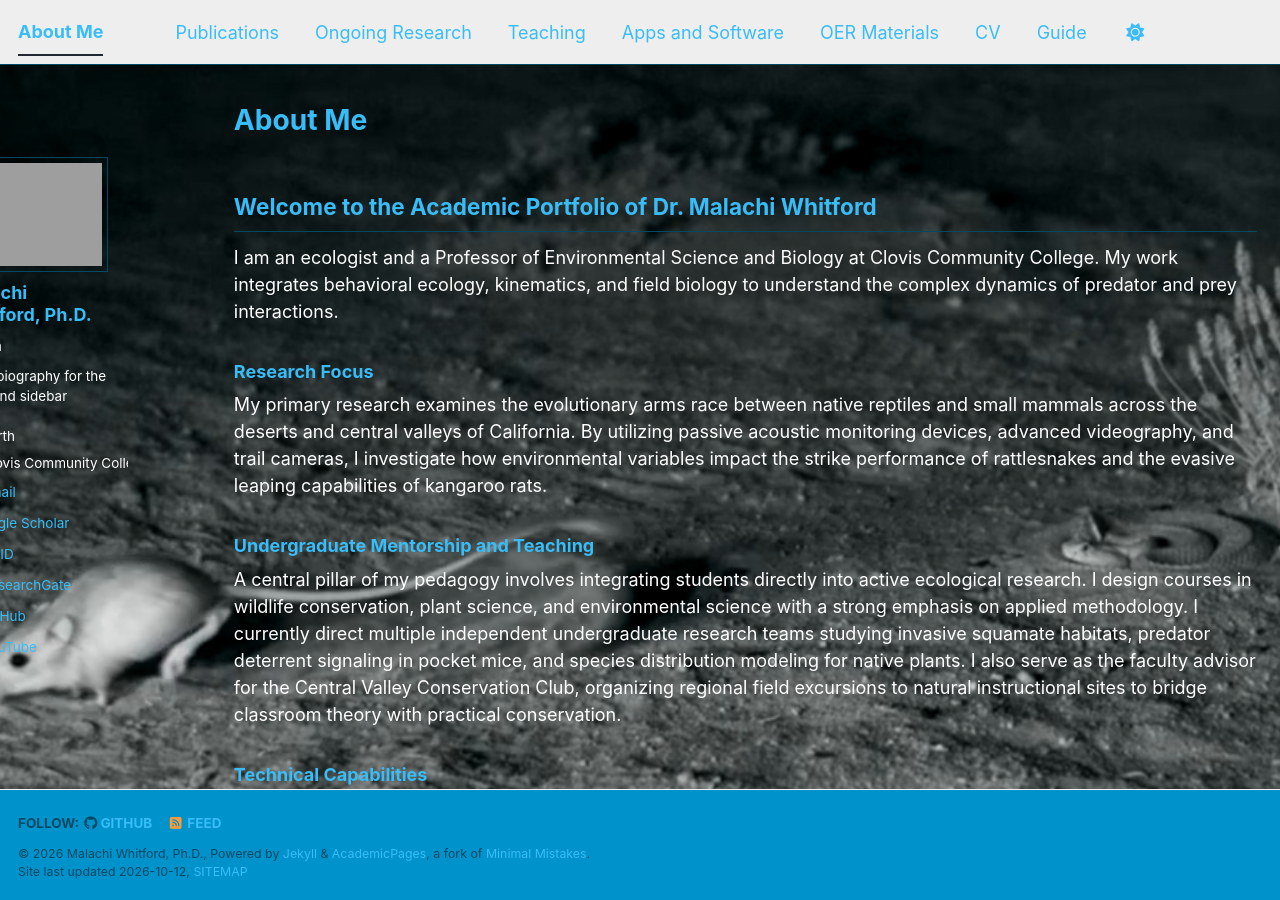
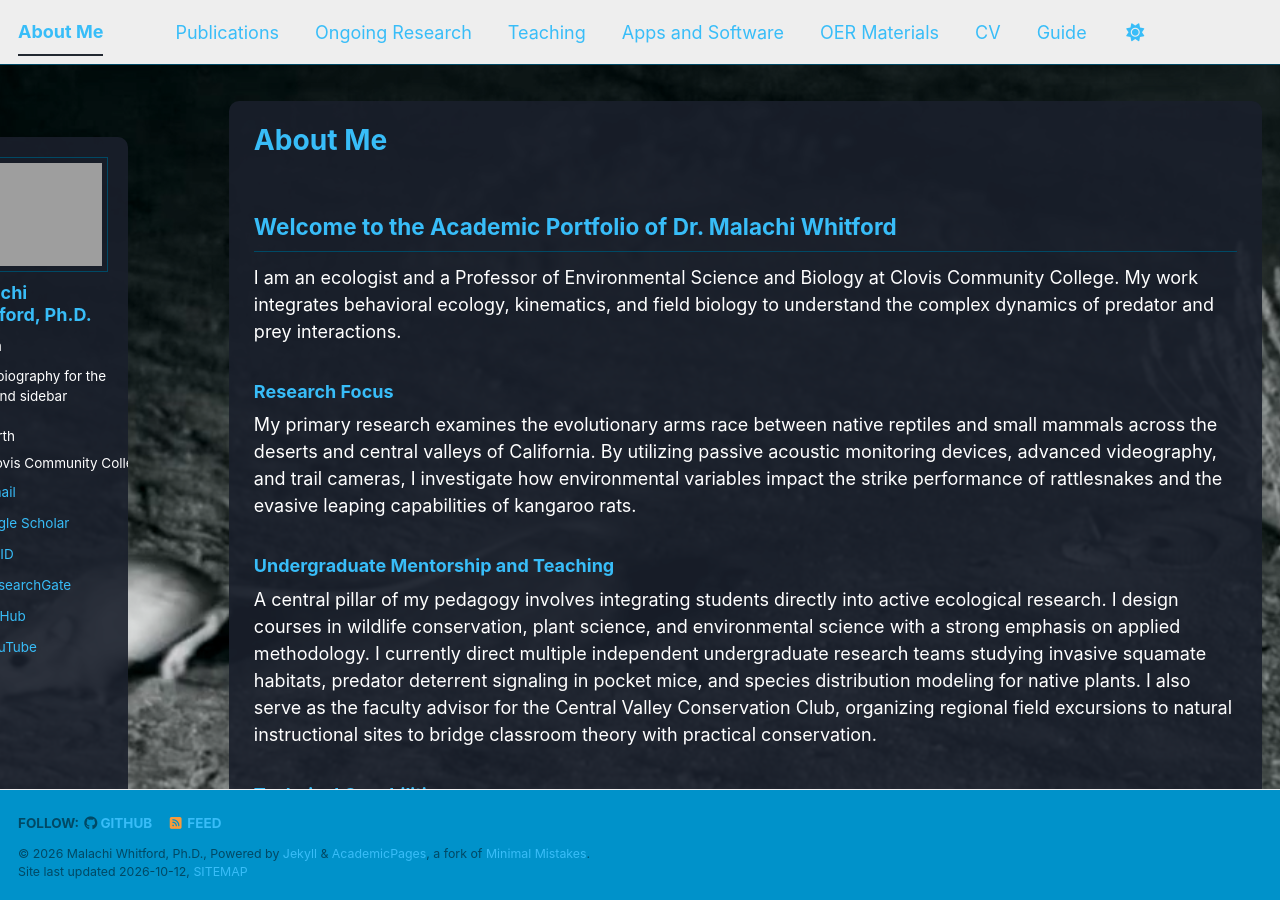
Before and after one commit to malachi-whitford/malachi-whitford.github.io, a Jekyll site: the page built from _pages/about.md, in a window 1280 px wide and 900 px high. Built offline with Jekyll 4.4.1, drawn with Linux system fonts in a browser that asks for light colours; a style sheet for code colours, icons or effects is not loaded.

Commit message:
Enhance layout and readability of main content and sidebar
Updated styles for main content area and sidebar for better readability and layout.

```diff
--- a/assets/css/main.scss
+++ b/assets/css/main.scss
@@ -43,73 +43,64 @@
     border-radius: 0 !important;
 }
 
-/* Custom CSS to widen the main content area */
+/* Widen the entire site container */
+div#main {
+    max-width: 1600px !important;
+}
+
+/* Global Background Image */
+body {
+    background-image: url('/images/background.png') !important;
+    background-size: cover !important;
+    background-attachment: fixed !important;
+    background-position: center center !important;
+    background-repeat: no-repeat !important;
+    background-color: #A3A0A0 !important;
+}
+
+/* Main content area width and readability background */
 .page {
-  padding-right: 0 !important;
+    background-color: rgba(26, 32, 44, 0.9) !important;
+    padding: 25px !important;
+    border-radius: 10px;
 }
 
 .page__content {
-  max-width: 100% !important;
+    max-width: 100% !important;
 }
 
 .page__inner-wrap {
-  max-width: 100% !important;
+    max-width: 100% !important;
 }
 
-/* --- Global Background Image --- */
-body {
-    background-image: url('/images/background.png') !important;
-    background-size: cover !important; /* Forces image to fill the entire screen */
-    background-attachment: fixed !important;
-    background-position: center center !important; /* Keeps the focal point in the middle */
-    background-repeat: no-repeat !important;
-    background-color: #A3A0A0 !important; /* Fallback color if the image loads slowly */
-}
-
-/* --- Content Readability Fix --- */
-/* Dark backing for the main text area */
-.page {
-    background-color: rgba(26, 32, 44, 0.0) !important; /* Bumped opacity slightly to 90% for better contrast */
-    padding: 5px !important;
+/* Sidebar profile area readability background */
+.sidebar {
+    background-color: rgba(26, 32, 44, 0.9) !important;
+    padding: 20px !important;
     border-radius: 10px;
 }
 
-/* Dark backing for the left sidebar profile area */
-/* Dark backing and positioning for the left sidebar profile area */
-.sidebar {
-    background-color: rgba(26, 32, 44, 0.0) !important;
-    padding: 20px !important;
-    border-radius: 10px;
-
-    /* Pulls the sidebar to the left */
-    position: relative !important;
-    left: -80px !important;
+/* Pull the sidebar left only on desktop screens */
+@media (min-width: 1024px) {
+    .sidebar {
+        position: relative !important;
+        left: -80px !important;
+    }
 }
 
-/* --- Custom Font Colors --- */
-
-/* 1. Main paragraph text */
+/* Custom Font Colors */
 body, .page__content p, .sidebar {
-    color: #FFFFFF !important; /* Crisp white/light gray */
+    color: #FFFFFF !important;
 }
 
-/* 2. Heading colors (Titles, H1, H2, H3) */
 h1, h2, h3, h4, h5, h6, .page__title {
-    color: #38bdf8 !important; /* Light blue accent */
+    color: #38bdf8 !important;
 }
 
-/* 3. Link colors */
 a {
     color: #38bdf8 !important;
 }
 
-/* 4. Link colors when hovered over with the mouse */
 a:hover {
-    color: #bae6fd !important; /* Lighter blue on hover */
+    color: #bae6fd !important;
 }
-
-
-/* Widen the entire site container */
-div#main {
-    max-width: 1600px !important; /* Increases the maximum width of the content area */
-}
```
